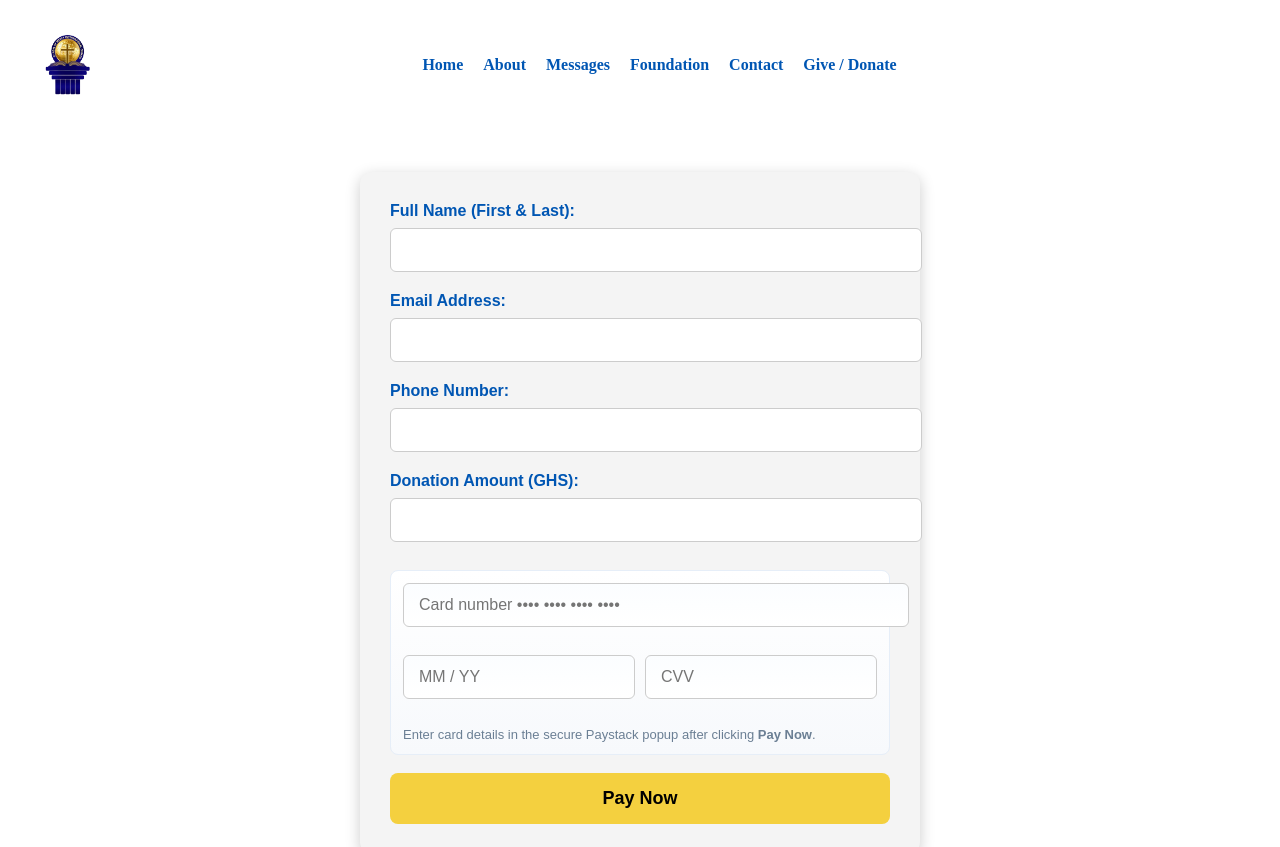
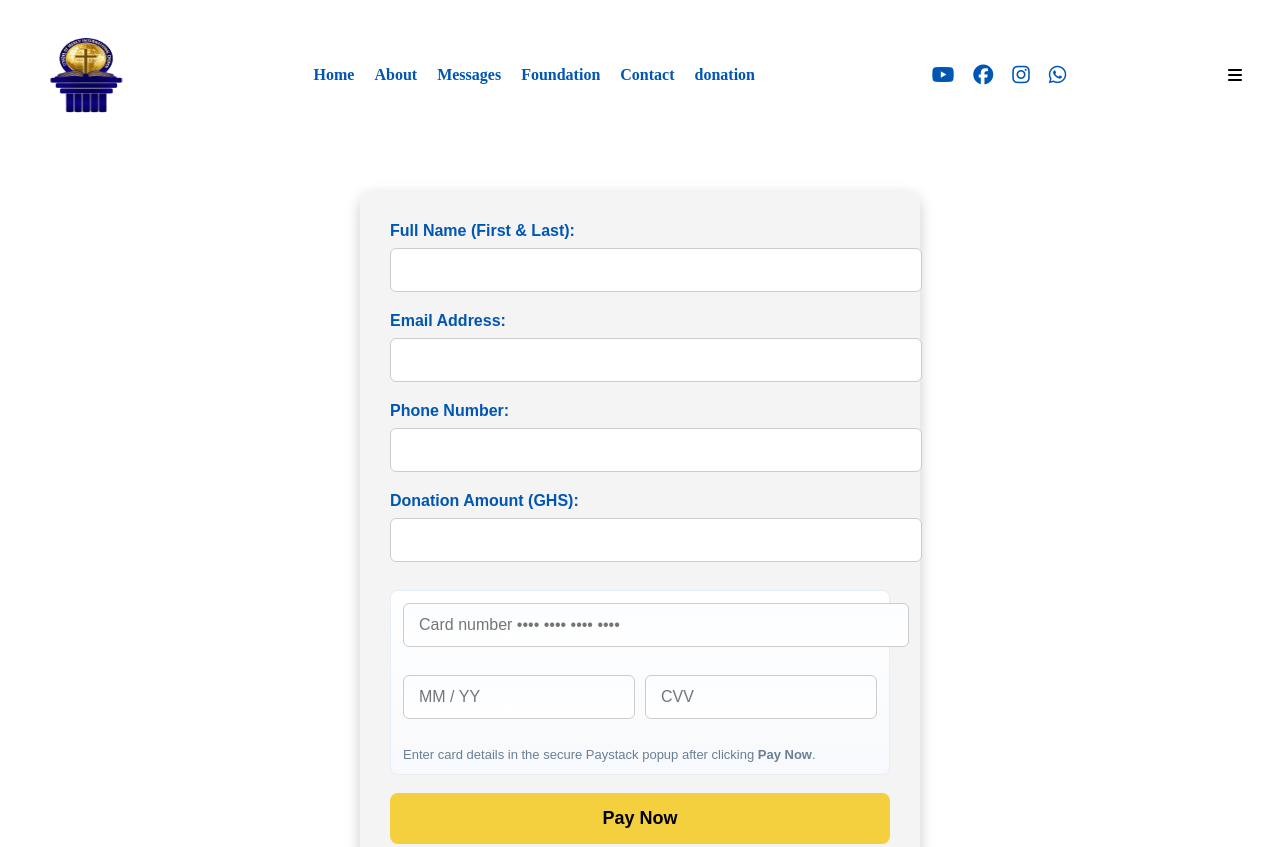
Before and after one commit to JossyCodexx/CITADELOFMERCYINTERNATIONALCHURCHWEBSITE, a plain HTML site: page donation.html in a window 1280 px wide. Shown: the top 847 px of the page. Drawn offline with Linux system fonts and the light colour scheme; a script that the page names is missing.

Commit message:
First commit - Citadel of Mercy Website

```diff
--- a/CSS/contact.css
+++ b/CSS/contact.css
@@ -40,9 +40,6 @@
 }
 
 
-.nice1{
-     margin-left: 500px;
-}
 
 
 
--- a/CSS/donation.css
+++ b/CSS/donation.css
@@ -1,3 +1,4 @@
+
 /* Navbar */
 .navbar {
   display: flex;
@@ -37,11 +38,6 @@
 
 .social-links a:hover {
   color: #f4d03f;   /* Gold hover */
-}
-
-
-.nice1{
-     margin-left: 500px;
 }
 
 
--- a/CSS/education.css
+++ b/CSS/education.css
@@ -1,3 +1,75 @@
+
+
+
+
+
+
+
+
+
+
+
+
+
+
+
+
+
+
+
+
+
+
+
+
+
+
+
+
+
+
+/* Navbar */
+.navbar {
+  display: flex;
+  justify-content: space-between;
+  align-items: center;
+  background: #fff;       /* White background */
+  padding: 15px 30px;
+}
+
+.logo img {
+  height: 100px;
+  width: 130%;
+}
+
+.nav-links {
+  list-style: none;
+  display: flex;
+  gap: 20px;
+}
+
+.nav-links a {
+  text-decoration: none;
+  color: #0056b3;   /* Blue text */
+  font-weight: bold;
+}
+
+.nav-links a:hover {
+  color: #003d80;   /* Darker blue on hover */
+}
+
+.social-links a {
+  color: #0056b3;   /* Blue icons */
+  font-size: 20px;
+  margin-left: 15px;
+  transition: color 0.3s;
+}
+
+.social-links a:hover {
+  color: #f4d03f;   /* Gold hover */
+}
+
+
 .card-images img {
   position: absolute;
   width: 100%;
--- a/CSS/foundation.css
+++ b/CSS/foundation.css
@@ -1,3 +1,60 @@
+/* Navbar */
+.navbar {
+  display: flex;
+  justify-content: space-between;
+  align-items: center;
+  background: #fff;       /* White background */
+  padding: 15px 30px;
+}
+
+.logo img {
+  height: 100px;
+  width: 130%;
+}
+
+.nav-links {
+  list-style: none;
+  display: flex;
+  gap: 20px;
+}
+
+.nav-links a {
+  text-decoration: none;
+  color: #0056b3;   /* Blue text */
+  font-weight: bold;
+}
+
+.nav-links a:hover {
+  color: #003d80;   /* Darker blue on hover */
+}
+
+.social-links a {
+  color: #0056b3;   /* Blue icons */
+  font-size: 20px;
+  margin-left: 15px;
+  transition: color 0.3s;
+}
+
+.social-links a:hover {
+  color: #f4d03f;   /* Gold hover */
+}
+
+
+
+
+
+
+
+
+
+
+
+
+
+
+
+
+
 
 
 
--- a/donation.html
+++ b/donation.html
@@ -17,7 +17,7 @@
     <li><a href="messages.html">Messages</a></li>
     <li><a href="foundation.html">Foundation</a></li>
     <li><a href="contact.html">Contact</a></li>
-    <li><a href="donate.html">Give / Donate</a></li>
+    <li><a href="donation.html">donation</a></li>
   </ul>
   <div class="social-links">
     <a href="https://www.youtube.com" target="_blank"><i class="fab fa-youtube"></i></a>
@@ -29,47 +29,10 @@
 </nav>
 
 <style>
-/* Navbar */
-.navbar {
-  display: flex;
-  justify-content: space-between;
-  align-items: center;
-  background: #fff;
-  padding: 15px 30px;
-  position: relative;
-}
 
-.logo img {
-  height: 80px;
-  width: auto;
-}
 
-.nav-links {
-  list-style: none;
-  display: flex;
-  gap: 20px;
-}
 
-.nav-links a {
-  text-decoration: none;
-  color: #0056b3;
-  font-weight: bold;
-}
 
-.nav-links a:hover {
-  color: #003d80;
-}
-
-.social-links-mobile {
-  display: none; /* hidden on desktop */
-}
-
-.navbar i {
-  display: none;
-  font-size: 26px;
-  cursor: pointer;
-  color: #0056b3;
-}
 
 /* Mobile Styles */
 @media (max-width: 768px) {
--- a/education.html
+++ b/education.html
@@ -8,13 +8,13 @@
   <link rel="stylesheet" href="https://cdnjs.cloudflare.com/ajax/libs/font-awesome/6.6.0/css/all.min.css">
   <style>
     /* Navbar */
-    .navbar { display:flex; justify-content:space-between; align-items:center; background:#fff; padding:15px 30px; }
+    /* .navbar { display:flex; justify-content:space-between; align-items:center; background:#fff; padding:15px 30px; }
     .logo img { height:100px; width:130%; }
     .nav-links { list-style:none; display:flex; gap:20px; }
     .nav-links a { text-decoration:none; color:#0056b3; font-weight:bold; }
     .nav-links a:hover { color:#003d80; }
     .social-links a { color:#0056b3; font-size:20px; margin-left:15px; transition:color 0.3s; }
-    .social-links a:hover { color:#f4d03f; }
+    .social-links a:hover { color:#f4d03f; } */
 
     /* Hero Section */
     .hero { position:relative; height:100vh; overflow:hidden; }
@@ -78,7 +78,7 @@
     <li><a href="foundation.html">Foundation</a></li>
     <li><a href="education.html" class="active">Education</a></li>
     <li><a href="contact.html">Contact</a></li>
-    <li><a href="donate.html">Give / Donate</a></li>
+    <li><li><a href="donation.html">Donation</a></li></li>
   </ul>
   <div class="social-links">
     <a href="https://www.youtube.com" target="_blank"><i class="fab fa-youtube"></i></a>
@@ -221,6 +221,6 @@
   </div>
 </footer>
 
-<script src="./Js/all.js" defer></script>
+<script src="./Js/education.js" defer></script>
 </body>
 </html>
```
Also changed, not shown: CSS/style.css (+5 -3 lines), about.html (+1 -1 lines), all.html (+4 -2 lines), contact.html (+3 -2 lines), donate.html (+3 -3 lines), empowerment.html (+1 -1 lines), foundation.html (+2 -2 lines), index.html (+3 -3 lines), messages.html (+1 -1 lines).
